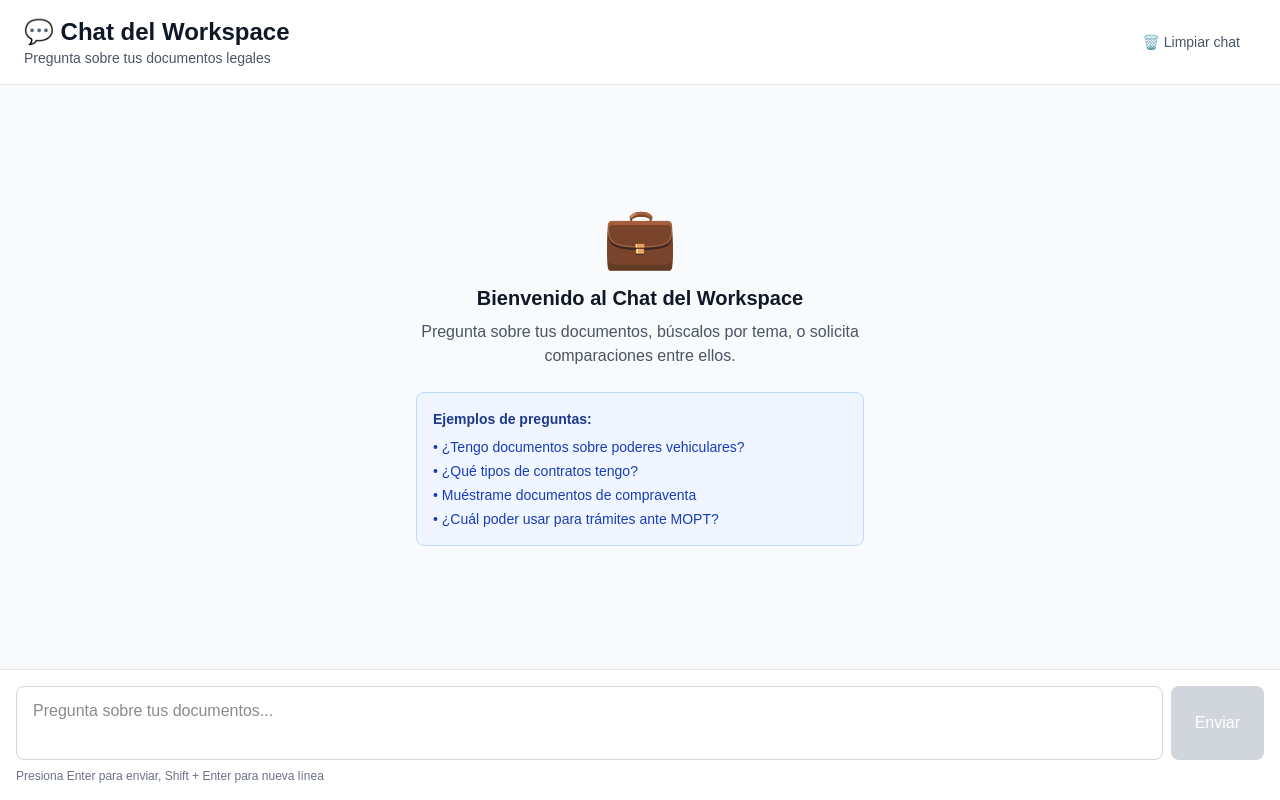
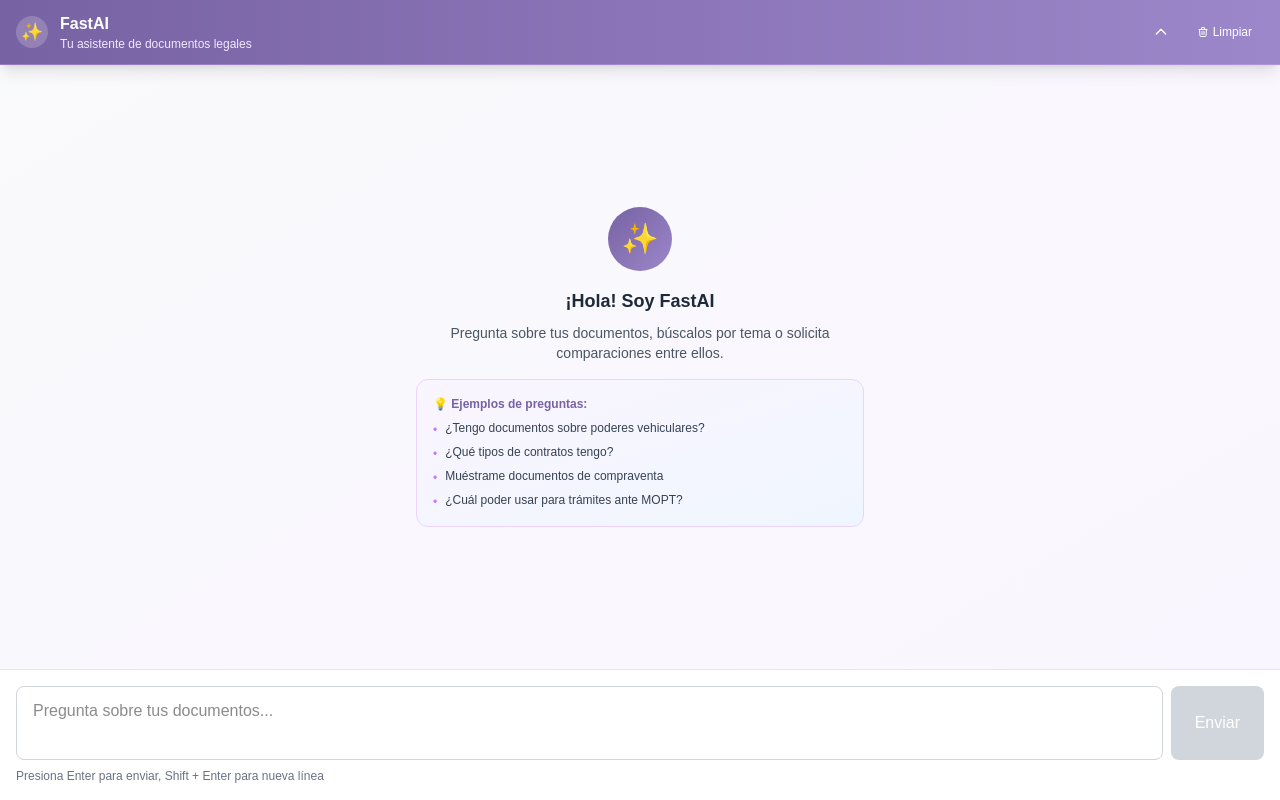
Before and after one commit to ranchoteca/fastprotocol-chat-ai, a Next.js app: page /chat in a window 1280 px wide. Built offline with nearby package versions, Linux system fonts and the light colour scheme.

Commit message:
feat: Feat redesign chat UI

```diff
--- a/app/chat/page.tsx
+++ b/app/chat/page.tsx
@@ -9,6 +9,7 @@ import { Message } from '@/lib/types';
 export default function ChatPage() {
   const [mensajes, setMensajes] = useState<Message[]>([]);
   const [cargando, setCargando] = useState(false);
+  const [isMinimized, setIsMinimized] = useState(false);
   const messagesEndRef = useRef<HTMLDivElement>(null);
 
   // Cargar historial de localStorage al iniciar
@@ -142,47 +143,91 @@ export default function ChatPage() {
   };
 
   return (
-    <div className="flex flex-col h-screen bg-gray-50">
-      {/* Header */}
-      <div className="bg-white border-b border-gray-200 px-6 py-4 flex justify-between items-center">
+    <div className="flex flex-col h-screen bg-gradient-to-br from-gray-50 to-purple-50">
+      {/* Header con degradado y mejorado */}
+      <div className="bg-gradient-to-r from-[#7762a3] via-[#8b75b8] to-[#9b87c9] border-b border-purple-300/30 px-4 py-3 flex justify-between items-center shadow-lg">
+        <div className="flex items-center gap-3">
+          {/* Logo/Icono */}
+          <div className="w-8 h-8 bg-white/20 rounded-full flex items-center justify-center backdrop-blur-sm">
+            <span className="text-lg">✨</span>
+          </div>
           <div>
-          <h1 className="text-2xl font-bold text-gray-900">
-            💬 Chat del Workspace
+            <h1 className="text-base font-bold text-white flex items-center gap-2">
+              FastAI
             </h1>
-          <p className="text-sm text-gray-600">
-            Pregunta sobre tus documentos legales
+            <p className="text-xs text-purple-100">
+              Tu asistente de documentos legales
             </p>
           </div>
+        </div>
+
+        <div className="flex items-center gap-2">
+          {/* Botón minimizar/expandir */}
+          <button
+            onClick={() => setIsMinimized(!isMinimized)}
+            className="p-2 text-white hover:bg-white/20 rounded-lg transition-colors"
+            title={isMinimized ? "Expandir" : "Minimizar"}
+          >
+            {isMinimized ? (
+              <svg className="w-4 h-4" fill="none" stroke="currentColor" viewBox="0 0 24 24">
+                <path strokeLinecap="round" strokeLinejoin="round" strokeWidth={2} d="M19 9l-7 7-7-7" />
+              </svg>
+            ) : (
+              <svg className="w-4 h-4" fill="none" stroke="currentColor" viewBox="0 0 24 24">
+                <path strokeLinecap="round" strokeLinejoin="round" strokeWidth={2} d="M5 15l7-7 7 7" />
+              </svg>
+            )}
+          </button>
+
+          {/* Botón limpiar */}
           <button
             onClick={limpiarChat}
-          className="px-4 py-2 text-sm text-gray-600 hover:text-gray-900 hover:bg-gray-100 rounded-lg transition-colors"
+            className="px-3 py-1.5 text-xs text-white hover:bg-white/20 rounded-lg transition-colors flex items-center gap-1"
           >
-          🗑️ Limpiar chat
+            <svg className="w-3 h-3" fill="none" stroke="currentColor" viewBox="0 0 24 24">
+              <path strokeLinecap="round" strokeLinejoin="round" strokeWidth={2} d="M19 7l-.867 12.142A2 2 0 0116.138 21H7.862a2 2 0 01-1.995-1.858L5 7m5 4v6m4-6v6m1-10V4a1 1 0 00-1-1h-4a1 1 0 00-1 1v3M4 7h16" />
+            </svg>
+            Limpiar
           </button>
+        </div>
       </div>
 
       {/* Mensajes */}
-      <div className="flex-1 overflow-y-auto px-6 py-4">
+      {!isMinimized && (
+        <div className="flex-1 overflow-y-auto px-4 py-4">
           {mensajes.length === 0 ? (
             <div className="h-full flex items-center justify-center">
               <div className="text-center max-w-md">
-              <div className="text-6xl mb-4">💼</div>
-              <h2 className="text-xl font-semibold text-gray-900 mb-2">
-                Bienvenido al Chat del Workspace
+                <div className="w-16 h-16 mx-auto mb-4 bg-gradient-to-br from-[#7762a3] to-[#9b87c9] rounded-full flex items-center justify-center">
+                  <span className="text-3xl">✨</span>
+                </div>
+                <h2 className="text-lg font-semibold text-gray-800 mb-2">
+                  ¡Hola! Soy FastAI
                 </h2>
-              <p className="text-gray-600 mb-6">
-                Pregunta sobre tus documentos, búscalos por tema, o solicita
-                comparaciones entre ellos.
+                <p className="text-sm text-gray-600 mb-4">
+                  Pregunta sobre tus documentos, búscalos por tema o solicita comparaciones entre ellos.
                 </p>
-              <div className="bg-blue-50 border border-blue-200 rounded-lg p-4 text-left">
-                <p className="text-sm font-semibold text-blue-900 mb-2">
-                  Ejemplos de preguntas:
+                <div className="bg-gradient-to-br from-purple-50 to-blue-50 border border-purple-200 rounded-xl p-4 text-left">
+                  <p className="text-xs font-semibold text-[#7762a3] mb-2">
+                    💡 Ejemplos de preguntas:
                   </p>
-                <ul className="text-sm text-blue-800 space-y-1">
-                  <li>• ¿Tengo documentos sobre poderes vehiculares?</li>
-                  <li>• ¿Qué tipos de contratos tengo?</li>
-                  <li>• Muéstrame documentos de compraventa</li>
-                  <li>• ¿Cuál poder usar para trámites ante MOPT?</li>
+                  <ul className="text-xs text-gray-700 space-y-1.5">
+                    <li className="flex items-start gap-2">
+                      <span className="text-purple-400 mt-0.5">•</span>
+                      <span>¿Tengo documentos sobre poderes vehiculares?</span>
+                    </li>
+                    <li className="flex items-start gap-2">
+                      <span className="text-purple-400 mt-0.5">•</span>
+                      <span>¿Qué tipos de contratos tengo?</span>
+                    </li>
+                    <li className="flex items-start gap-2">
+                      <span className="text-purple-400 mt-0.5">•</span>
+                      <span>Muéstrame documentos de compraventa</span>
+                    </li>
+                    <li className="flex items-start gap-2">
+                      <span className="text-purple-400 mt-0.5">•</span>
+                      <span>¿Cuál poder usar para trámites ante MOPT?</span>
+                    </li>
                   </ul>
                 </div>
               </div>
@@ -196,9 +241,10 @@ export default function ChatPage() {
             </>
           )}
         </div>
+      )}
 
       {/* Input */}
-      <ChatInput onSend={enviarMensaje} disabled={cargando} />
+      {!isMinimized && <ChatInput onSend={enviarMensaje} disabled={cargando} />}
     </div>
   );
 }
```
Lines whose indentation alone changed are shown as unchanged.
